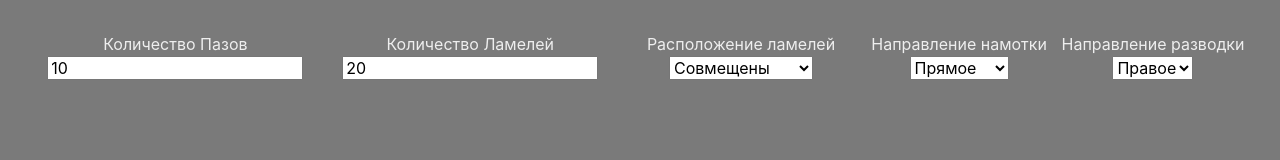
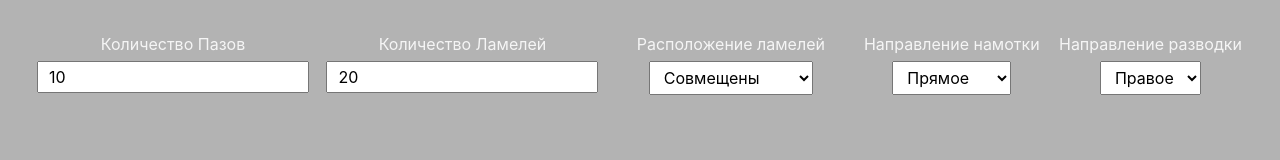
Before and after one commit to NewAlexey/electric-motors, a website built with Vite: page index.html in a window 1280 px wide. Built offline with nearby package versions, Linux system fonts and the light colour scheme.

Commit message:
feat: change styles for inout and select; change background colour

```diff
--- a/src/styles/style.css
+++ b/src/styles/style.css
@@ -5,7 +5,7 @@
 
   color-scheme: light dark;
   color: rgba(255, 255, 255, 0.87);
-  background-color: #7a7a7a;
+  background-color: #b3b3b3;
 
   font-synthesis: none;
   text-rendering: optimizeLegibility;
@@ -31,3 +31,8 @@ body {
 .form-settings {
   display: flex;
 }
+
+input, select {
+  padding: 5px 10px;
+  margin: 5px;
+}
```
